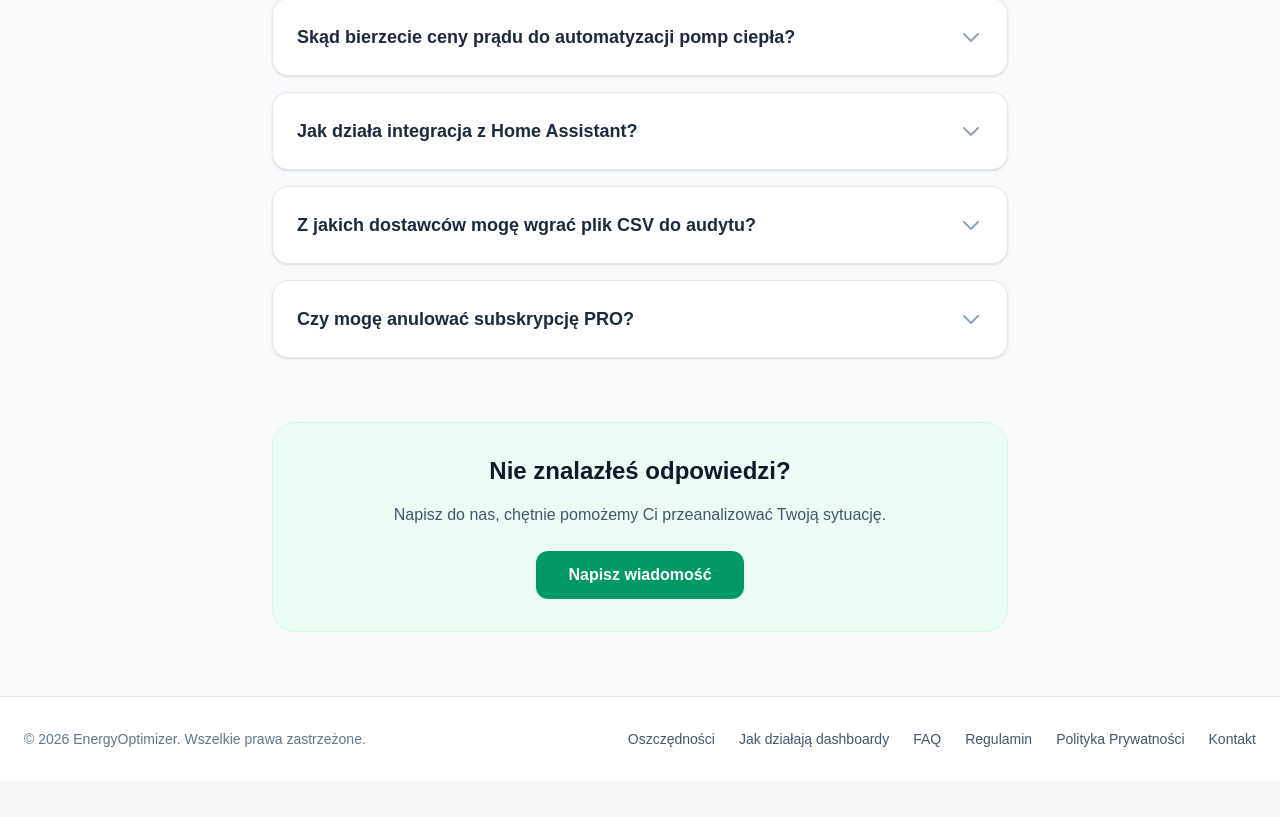
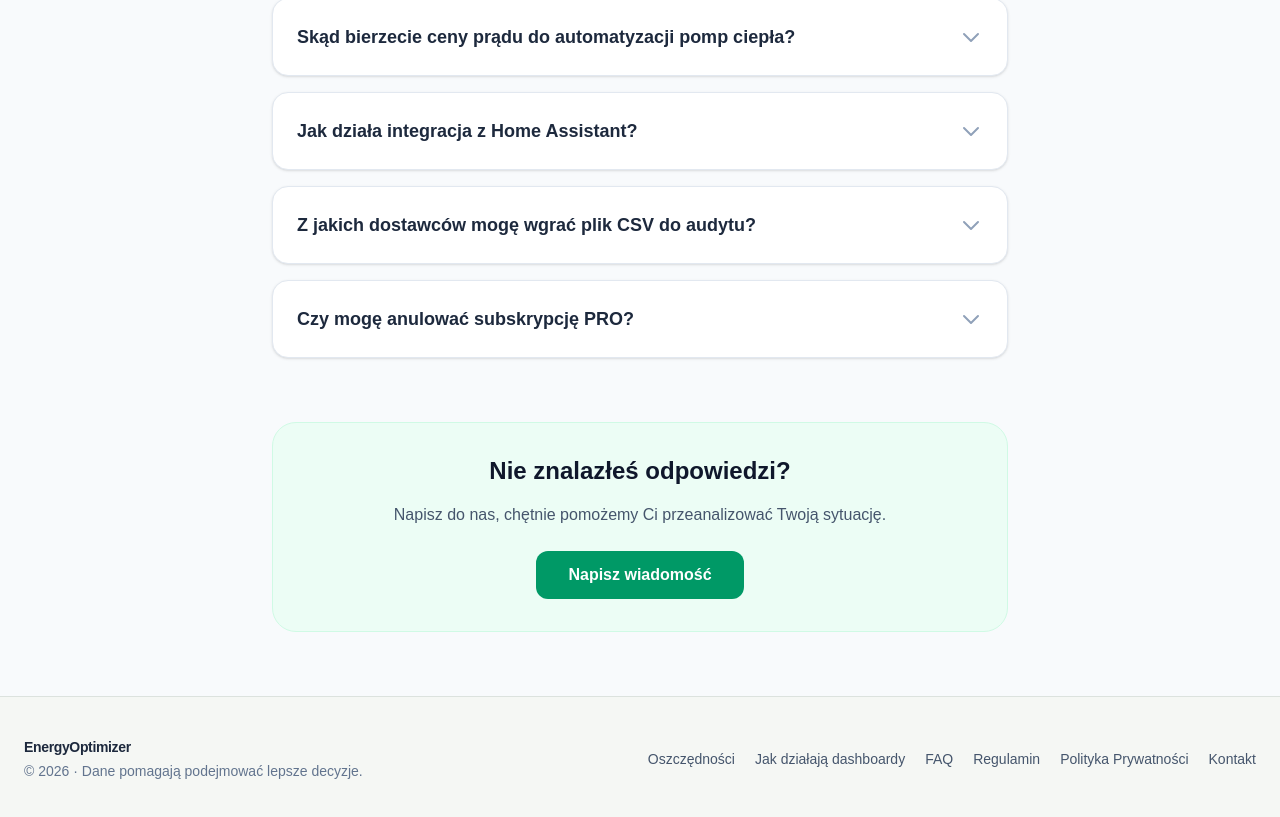
Before and after one commit to dominikgar/energy-optimizer-ui, a Next.js app: page /faq in a window 1280 px wide. Shown: the part 577-1394 px from the top of the page. Before the commit the page ends 1358 px from the top, so only its background shows below. Built offline with nearby package versions, Linux system fonts and the light colour scheme; no server answers.

Commit message:
Unify footer styling

```diff
--- a/app/components/Footer.tsx
+++ b/app/components/Footer.tsx
@@ -3,28 +3,29 @@ import Link from 'next/link';
 
 export default function Footer() {
   return (
-    <footer className="bg-white border-t border-slate-200 py-8 px-6 mt-auto w-full">
-      <div className="max-w-7xl mx-auto flex flex-wrap justify-between items-center gap-4">
-        <div className="text-slate-500 text-sm">
-          © {new Date().getFullYear()} EnergyOptimizer. Wszelkie prawa zastrzeżone.
+    <footer className="mt-auto w-full border-t border-emerald-950/10 bg-[#f5f7f4] px-6 py-10">
+      <div className="mx-auto flex max-w-7xl flex-col gap-6 sm:flex-row sm:items-center sm:justify-between">
+        <div>
+          <p className="text-sm font-bold tracking-tight text-slate-800">EnergyOptimizer</p>
+          <p className="mt-1 text-sm text-slate-500">© {new Date().getFullYear()} · Dane pomagają podejmować lepsze decyzje.</p>
         </div>
-        <div className="flex flex-wrap gap-6 text-sm font-medium">
-          <Link href="/savings" className="text-slate-600 hover:text-emerald-600 transition-colors">
+        <div className="flex flex-wrap gap-x-5 gap-y-3 text-sm font-medium">
+          <Link href="/savings" className="text-slate-600 transition-colors hover:text-emerald-700">
             Oszczędności
           </Link>
-          <Link href="/dashboardy" className="text-slate-600 hover:text-emerald-600 transition-colors">
+          <Link href="/dashboardy" className="text-slate-600 transition-colors hover:text-emerald-700">
             Jak działają dashboardy
           </Link>
-          <Link href="/faq" className="text-slate-600 hover:text-emerald-600 transition-colors">
+          <Link href="/faq" className="text-slate-600 transition-colors hover:text-emerald-700">
             FAQ
           </Link>
-          <Link href="/regulamin" className="text-slate-600 hover:text-emerald-600 transition-colors">
+          <Link href="/regulamin" className="text-slate-600 transition-colors hover:text-emerald-700">
             Regulamin
           </Link>
-          <Link href="/polityka" className="text-slate-600 hover:text-emerald-600 transition-colors">
+          <Link href="/polityka" className="text-slate-600 transition-colors hover:text-emerald-700">
             Polityka Prywatności
           </Link>
-          <a href="mailto:kontakt@energyoptimizer.pl" className="text-slate-600 hover:text-emerald-600 transition-colors">
+          <a href="mailto:kontakt@energyoptimizer.pl" className="text-slate-600 transition-colors hover:text-emerald-700">
             Kontakt
           </a>
         </div>
```
